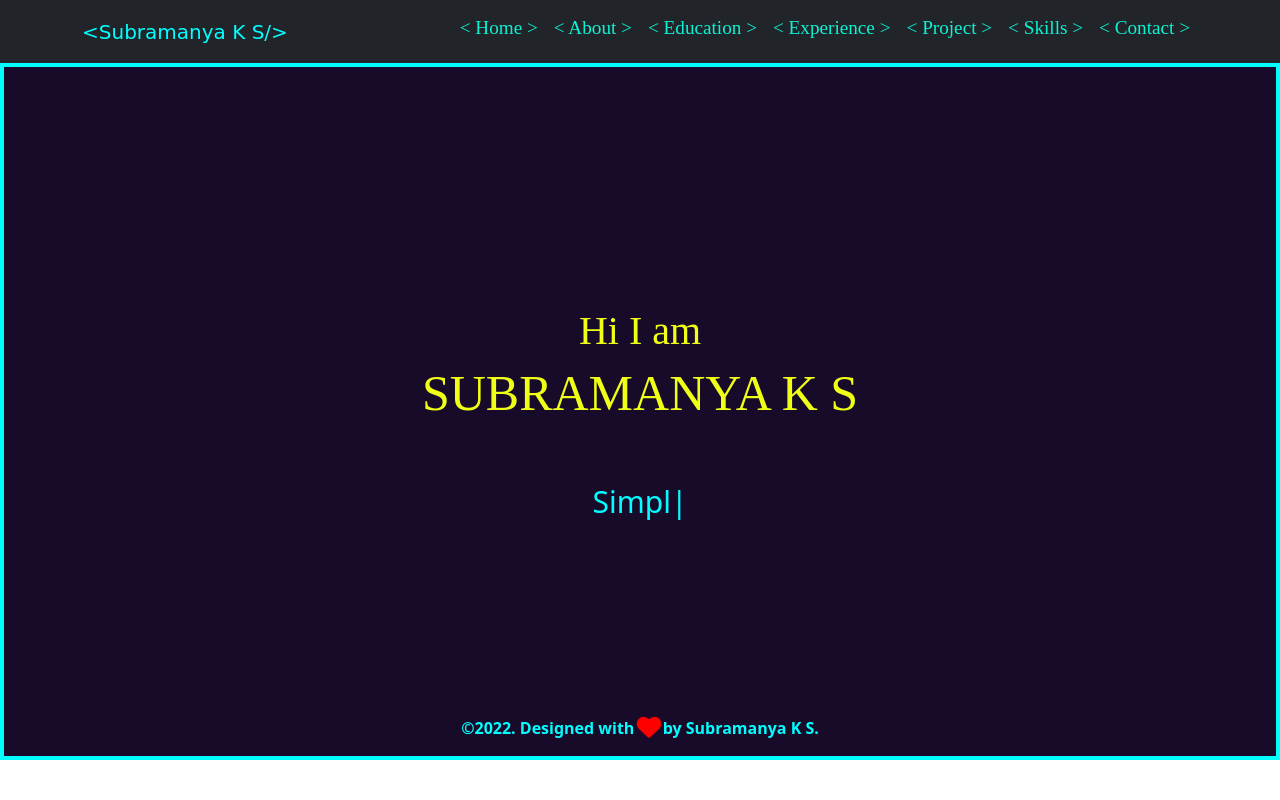
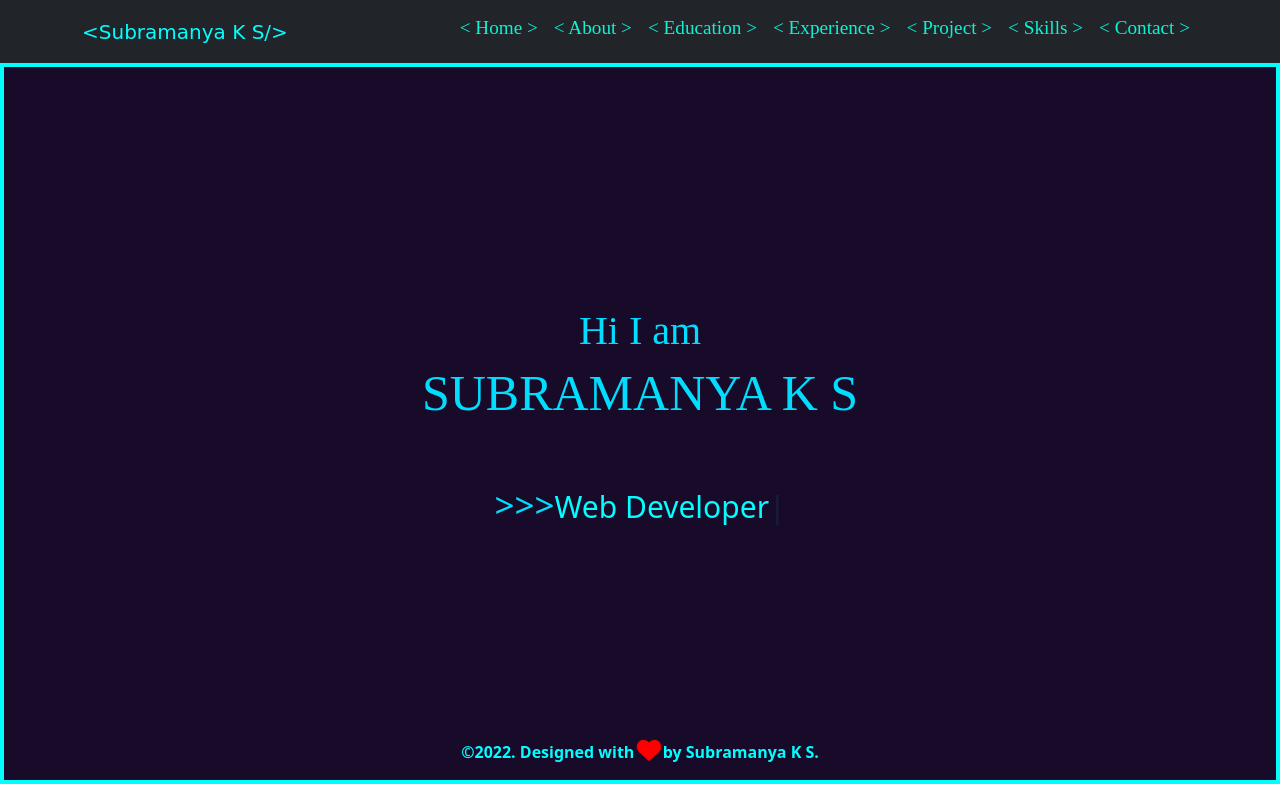
Before and after one commit to SubramanyaKS/MYReactApp, a React (Create React App) app: page / in a window 1280 px wide. Built offline with nearby package versions, Linux system fonts and the light colour scheme.

Commit message:
updated react style tags

```diff
--- a/src/components/Header.js
+++ b/src/components/Header.js
@@ -9,11 +9,11 @@ const Header = () => {
         <div className="row py-5">
           <div className="col-lg-12 col-mg-12 py-5 mr-auto">
             <br></br>
-            <h1>Hi I am </h1>
-            <h1 style={{ fontSize: "50px" }}>SUBRAMANYA K S</h1>
+            <h1 style={{color:"#00ddff"}}>Hi I am </h1>
+            <h1 style={{color:"#00ddff", fontSize: "50px" }}>SUBRAMANYA K S</h1>
             <br></br>
             <br></br>
-            <Typed
+           <p style={{color:"#00ddff",fontSize:"35px"}}>&gt;&gt;&gt;<Typed
               className="typed-text"
               strings={[
                 "Learner",
@@ -21,10 +21,10 @@ const Header = () => {
                 "Simple Coder",
                 "Developer",
               ]}
-              typeSpeed={40}
-              backSpeed={60}
+              typeSpeed={90}
+              backSpeed={90}
               loop
-            />
+            /></p>
           </div>
         </div>
       </div>
```
